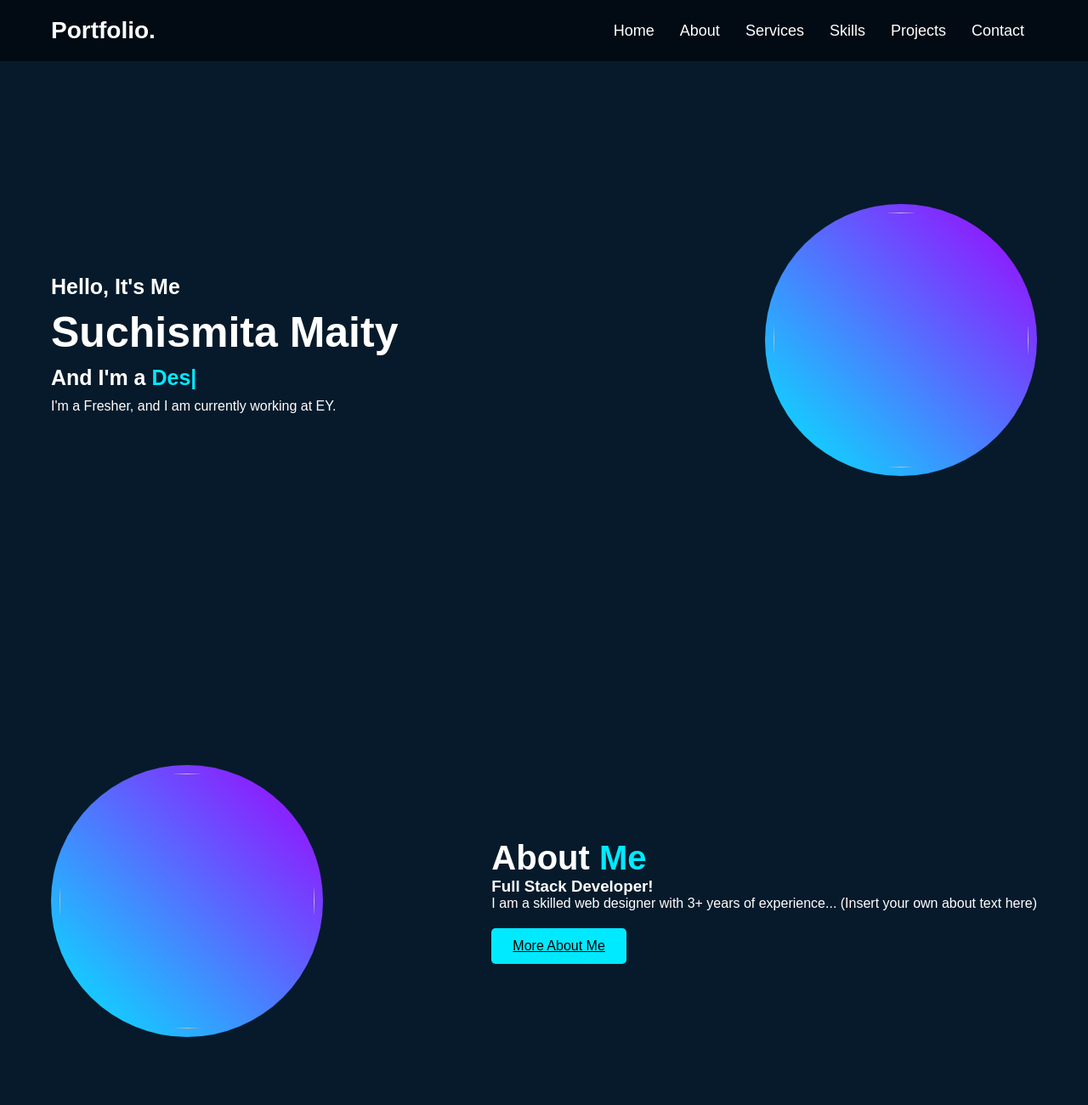
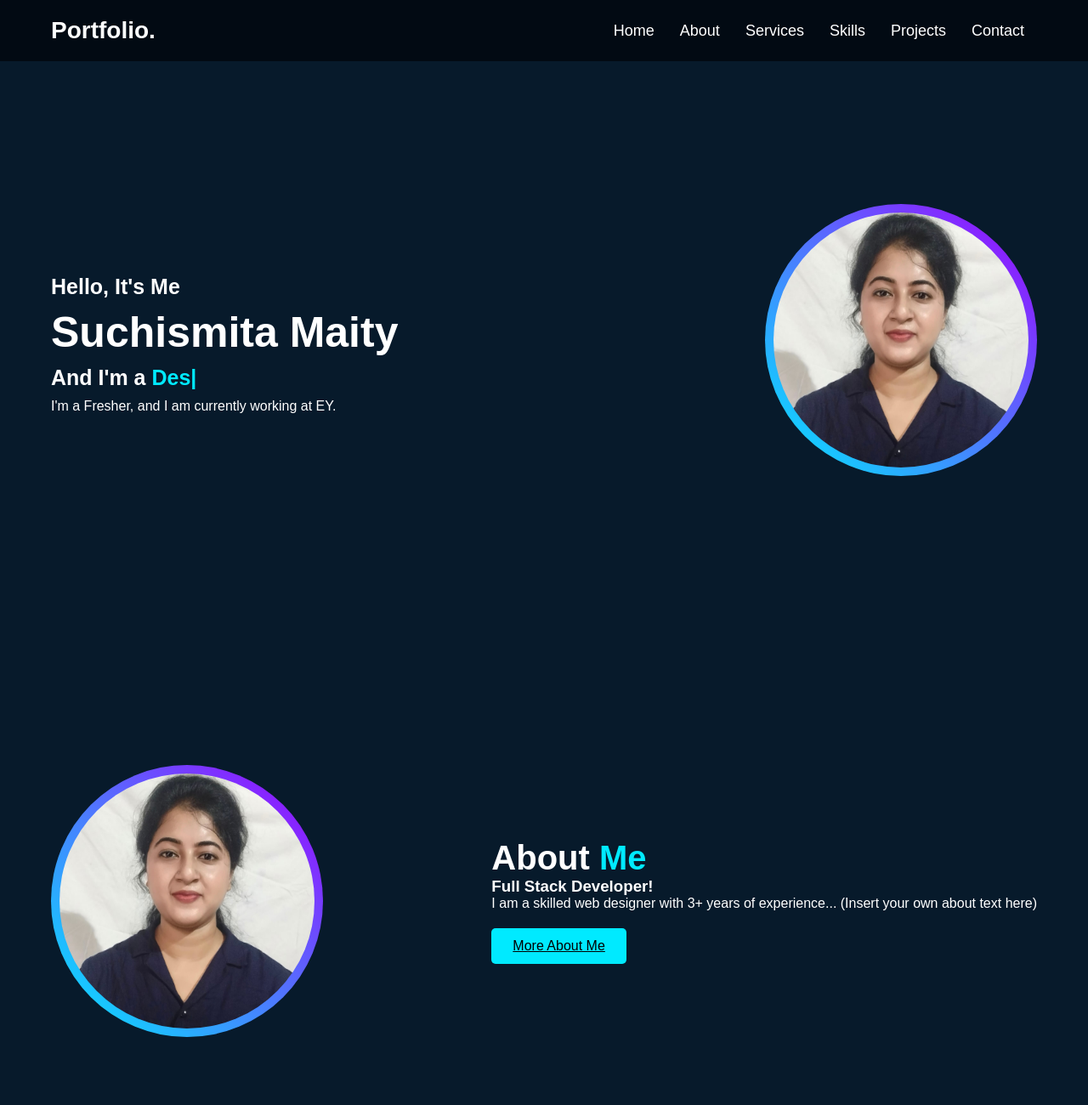
Before and after one commit to Suchismita13/landing-page, a plain HTML site: page index.html in a window 1280 px wide. Shown: the top 1300 px of the page at 85% size. Drawn offline with nearby package versions, Linux system fonts and the light colour scheme.

Commit message:
html css js

```diff
--- a/index.html
+++ b/index.html
@@ -45,7 +45,7 @@
 
         <div class="home-img">
             <div class="glow-circle">
-                <img src="me.jped/me.jpeg" alt="">
+                <img src="me.jpeg" alt="">
             </div>
         </div>
     </section>
@@ -54,7 +54,7 @@
     <section id="about" class="about">
         <div class="about-img">
             <div class="glow-circle">
-                <img src="me.jped/me.jpeg" alt="">
+                <img src="me.jpeg" alt="">
             </div>
         </div>
 
```
